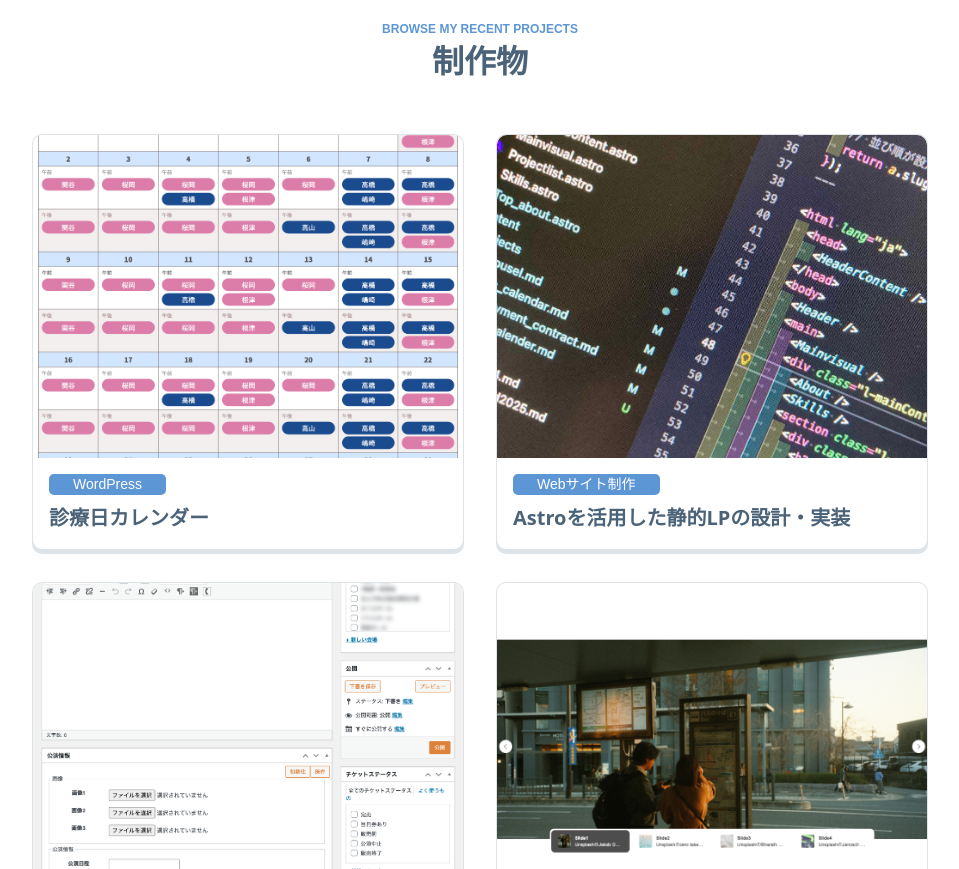
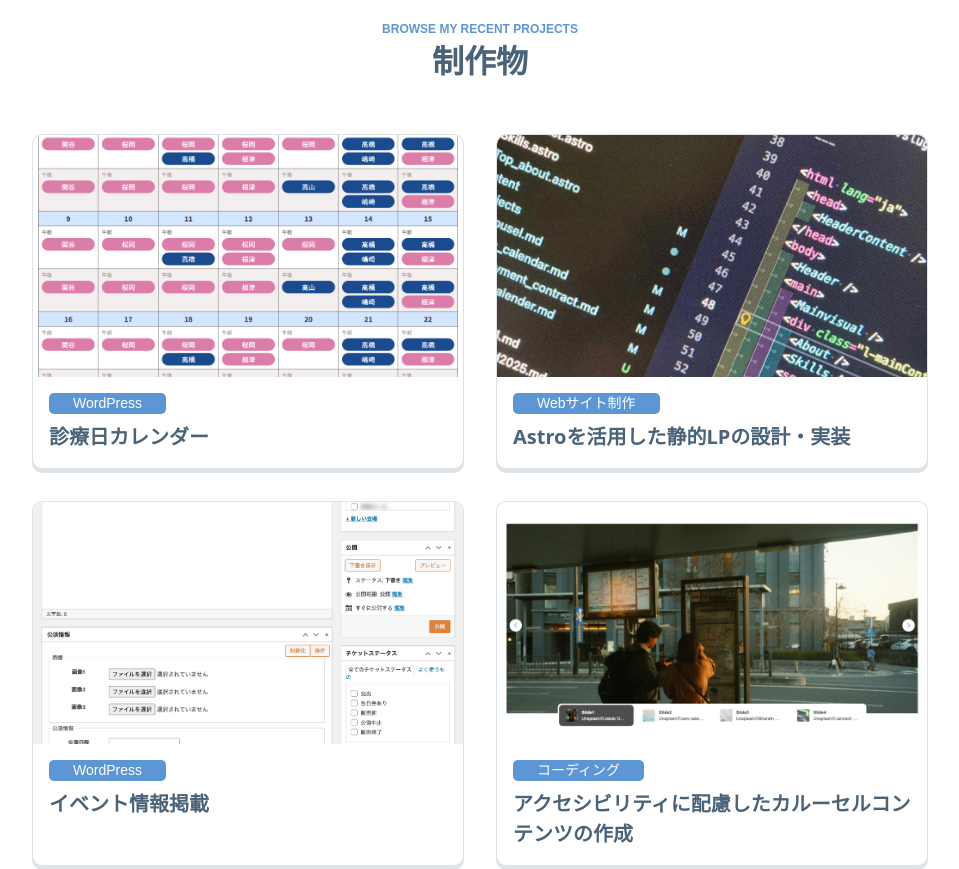
Before and after one commit to spindelstrauch/spindelstrauch.github.io, an Astro site: page / in a window 1280 px wide. Shown: the part 3200-4069 px from the top of the page, without its empty margins (160-1119 px from the left). Built offline with nearby package versions, Linux system fonts and the light colour scheme; Astro itself is replaced by a stand-in of ours; a web font is replaced by a local one.

Commit message:
style: 制作物一覧のイメージサイズを16:9に変更

```diff
--- a/src/pages/index.astro
+++ b/src/pages/index.astro
@@ -101,7 +101,7 @@ const publishEntries = projectAllEntries
 	}
 
 	.p-projectList__thumbnail img {
-		aspect-ratio: 4 / 3;
+		aspect-ratio: 16 / 9;
 		object-fit: cover;
 	}
 
```
